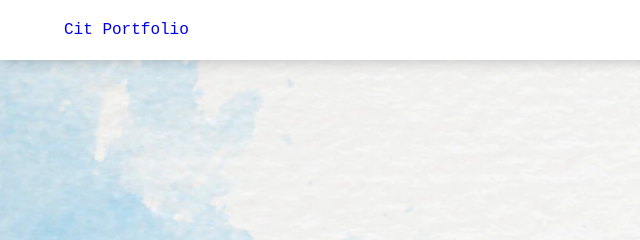
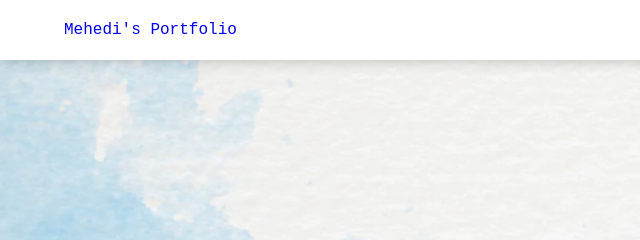
Before and after one commit to mehedidevs/-portfolio, a plain HTML site: page index.html in a window 1280 px wide. Shown: the top 240 px of the page, 0-640 px from the left. Drawn offline with Linux system fonts and the light colour scheme.

Commit message:
name Change

```diff
--- a/index.html
+++ b/index.html
@@ -16,7 +16,7 @@
         <!--   navigation  -->
         <nav>
             <!---   Logo-->
-            <a href="#" class="logo"> Cit Portfolio</a>
+            <a href="#" class="logo"> Mehedi's Portfolio</a>
 
             <!--- menu-->
             <ul>
```
